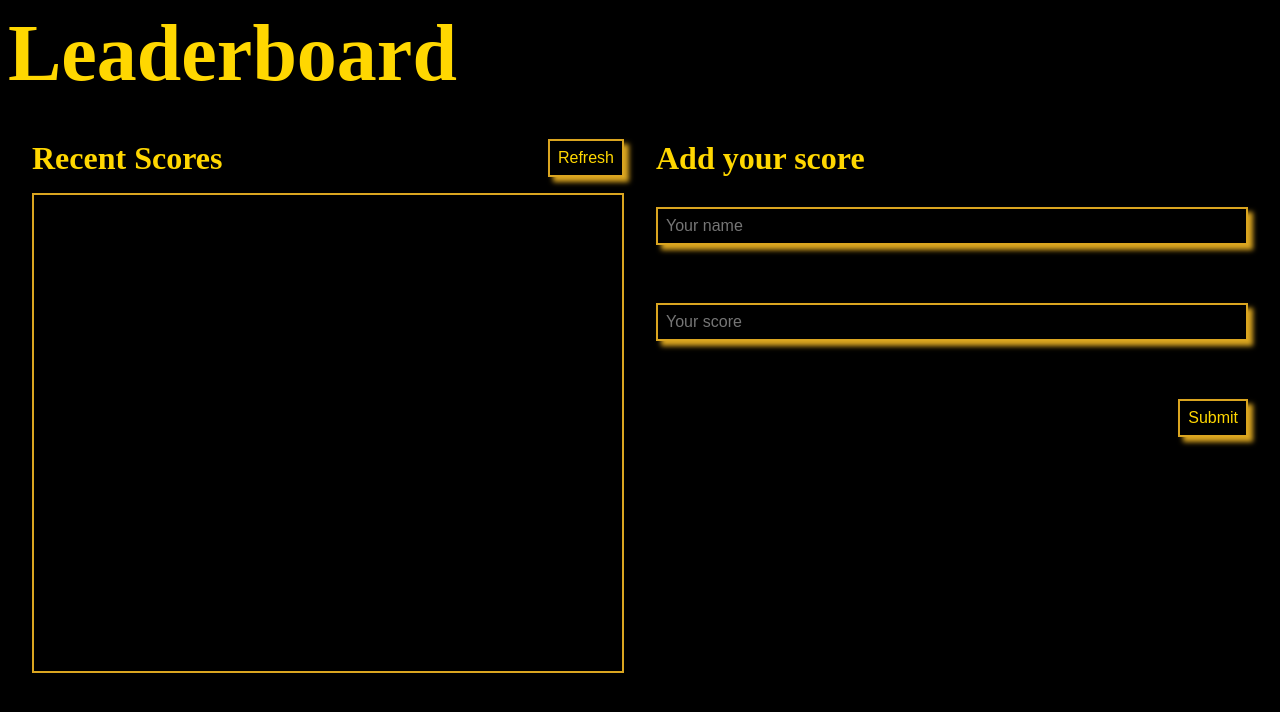
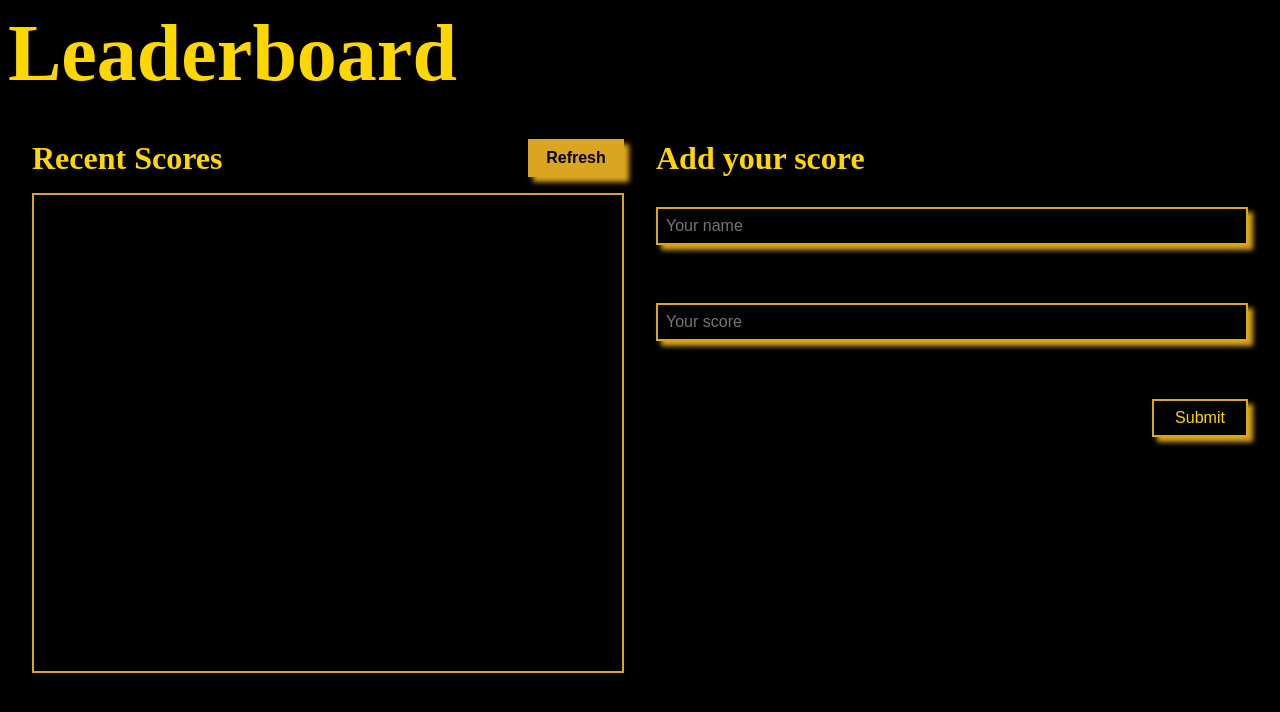
Before and after one commit to asdt560/Leaderboard, a website built with webpack: page src/index.html in a window 1280 px wide. In both pictures the pointer is over the button "Refresh". Built offline with nearby package versions, Linux system fonts and the light colour scheme; no server answers.

Commit message:
Add button hover styles

```diff
--- a/src/style.css
+++ b/src/style.css
@@ -65,6 +65,14 @@ h2 {
 
 .button {
   align-self: flex-end;
+  width: 6rem;
+}
+
+.button:hover {
+  cursor: pointer;
+  background-color: goldenrod;
+  color: black;
+  font-weight: bold;
 }
 
 .scorecard {
```
